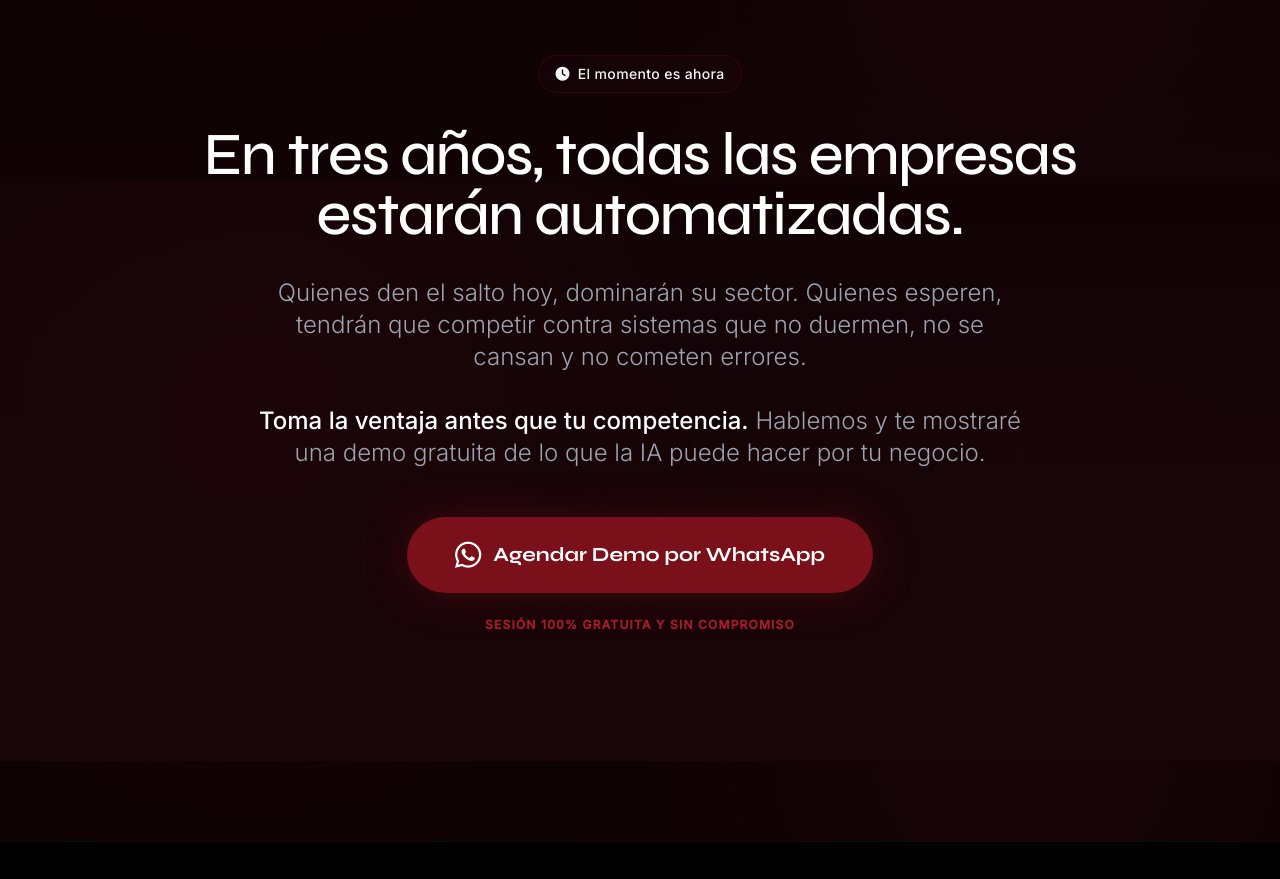
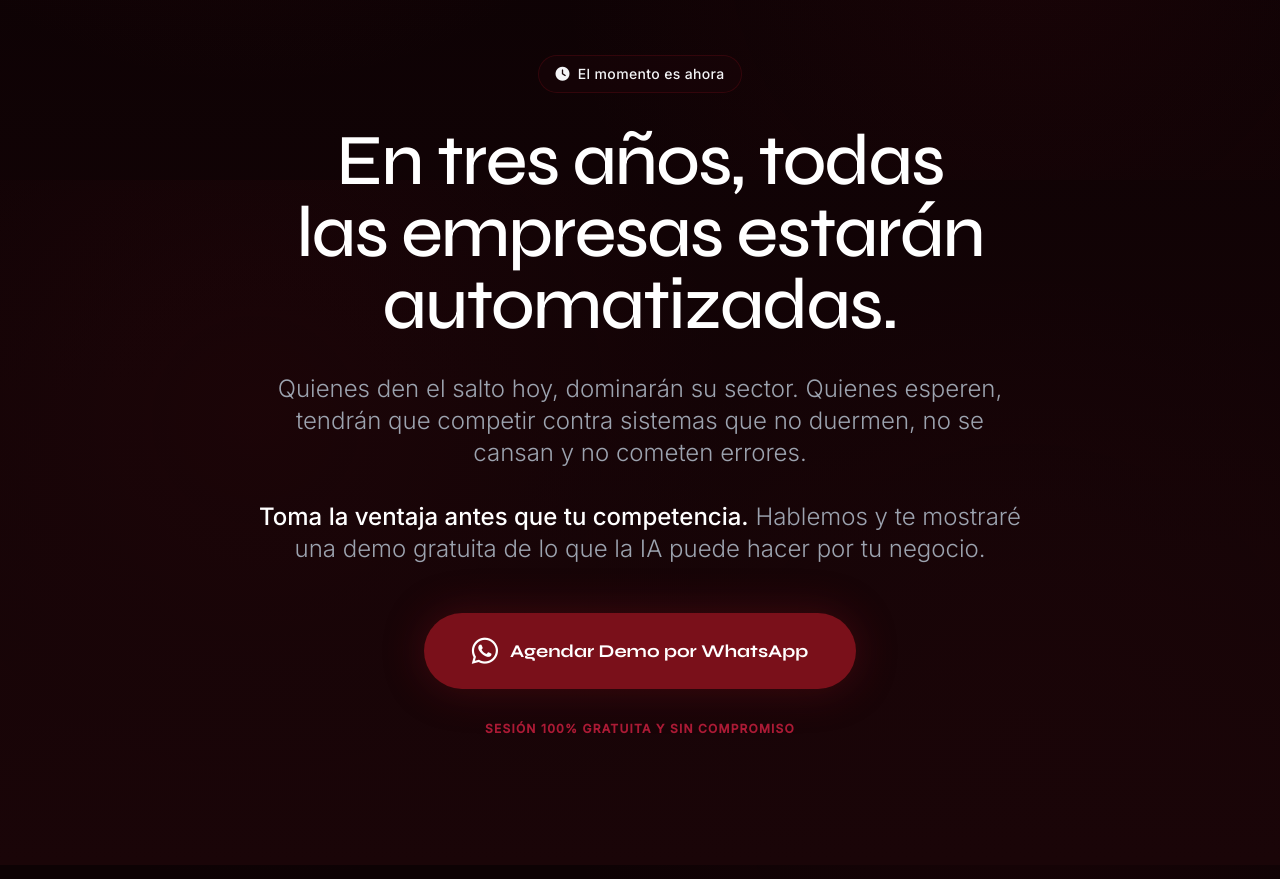
Before and after one commit to SYSAIcode/Landing_SYSTEMAI, a plain HTML site: page index.html in a window 1280 px wide. Shown: the part 3820-4699 px from the top of the page. Drawn offline with nearby package versions, Linux system fonts and the light colour scheme.

Commit message:
Update index.html

```diff
--- a/index.html
+++ b/index.html
@@ -256,21 +256,21 @@
             <i class="fa-solid fa-clock"></i> El momento es ahora
         </div>
 
-        <h2 class="font-heading text-3xl sm:text-4xl lg:text-6xl text-white mb-6 sm:mb-8 tracking-tight leading-tight text-balance break-words">
+        <h2 class="font-heading text-5xl md:text-6xl lg:text-7xl text-white mb-8 tracking-tight leading-[1.1] text-balance mx-auto">
             En tres años, todas las empresas estarán automatizadas.
         </h2>
 
-        <p class="text-lg sm:text-xl lg:text-2xl text-gray-400 font-light mb-10 sm:mb-12 leading-relaxed max-w-3xl mx-auto">
+        <p class="text-lg sm:text-xl lg:text-2xl text-gray-400 font-light mb-12 leading-relaxed max-w-3xl mx-auto">
             Quienes den el salto hoy, dominarán su sector. Quienes esperen, tendrán que competir contra sistemas que no duermen, no se cansan y no cometen errores.<br><br>
             <span class="text-white font-medium">Toma la ventaja antes que tu competencia.</span> Hablemos y te mostraré una demo gratuita de lo que la IA puede hacer por tu negocio.
         </p>
 
-        <a href="https://wa.me/34XXXXXXXXX?text=Hola,%20vengo%20de%20la%20web%20y%20me%20gustaría%20agendar%20una%20reunión%20para%20ver%20una%20demo." target="_blank" class="btn-whatsapp inline-flex text-white font-heading font-bold text-base sm:text-lg lg:text-xl py-4 sm:py-5 px-6 sm:px-12 rounded-full items-center gap-2 sm:gap-3 justify-center w-full md:w-auto hover:scale-105 transition-transform shadow-[0_0_40px_rgba(122,16,26,0.4)]">
-            <i class="fa-brands fa-whatsapp text-2xl sm:text-3xl"></i>
+        <a href="https://wa.me/34XXXXXXXXX?text=Hola,%20vengo%20de%20la%20web%20y%20me%20gustaría%20agendar%20una%20reunión%20para%20ver%20una%20demo." target="_blank" class="btn-whatsapp inline-flex text-white font-heading font-bold text-lg py-5 px-12 rounded-full items-center gap-3 justify-center w-full md:w-auto hover:scale-105 transition-transform shadow-[0_0_40px_rgba(122,16,26,0.4)]">
+            <i class="fa-brands fa-whatsapp text-3xl"></i>
             Agendar Demo por WhatsApp
         </a>
 
-        <p class="mt-6 text-[10px] sm:text-xs text-garnet-500 font-bold tracking-widest uppercase">Sesión 100% gratuita y sin compromiso</p>
+        <p class="mt-8 text-[10px] sm:text-xs text-garnet-500 font-bold tracking-widest uppercase">Sesión 100% gratuita y sin compromiso</p>
     </div>
 </section>
 
```
